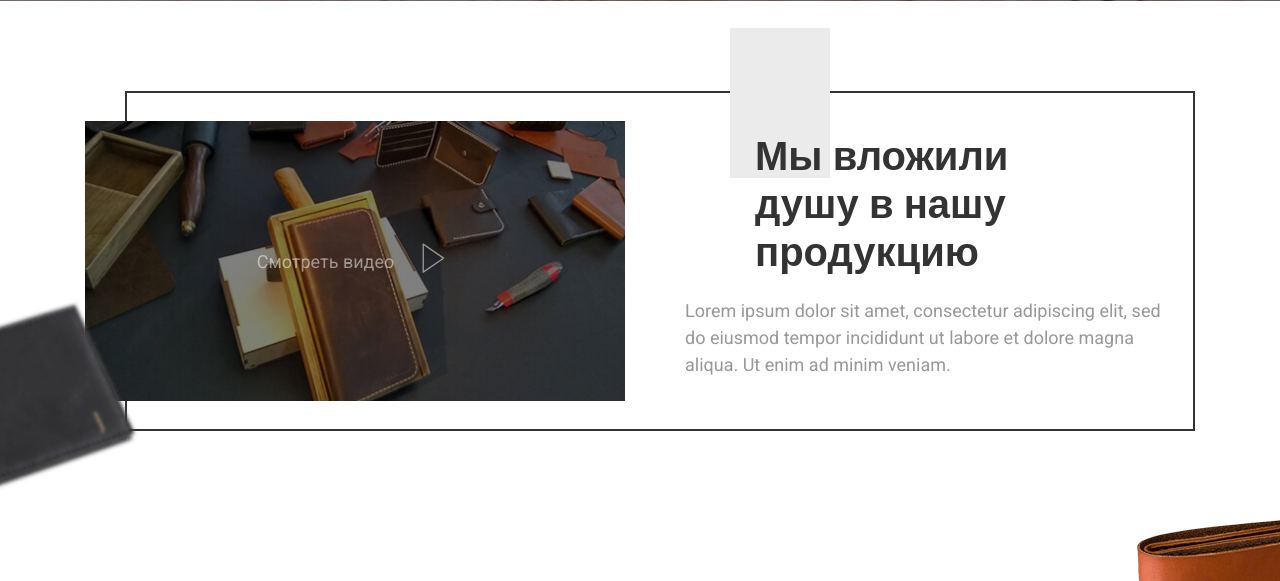
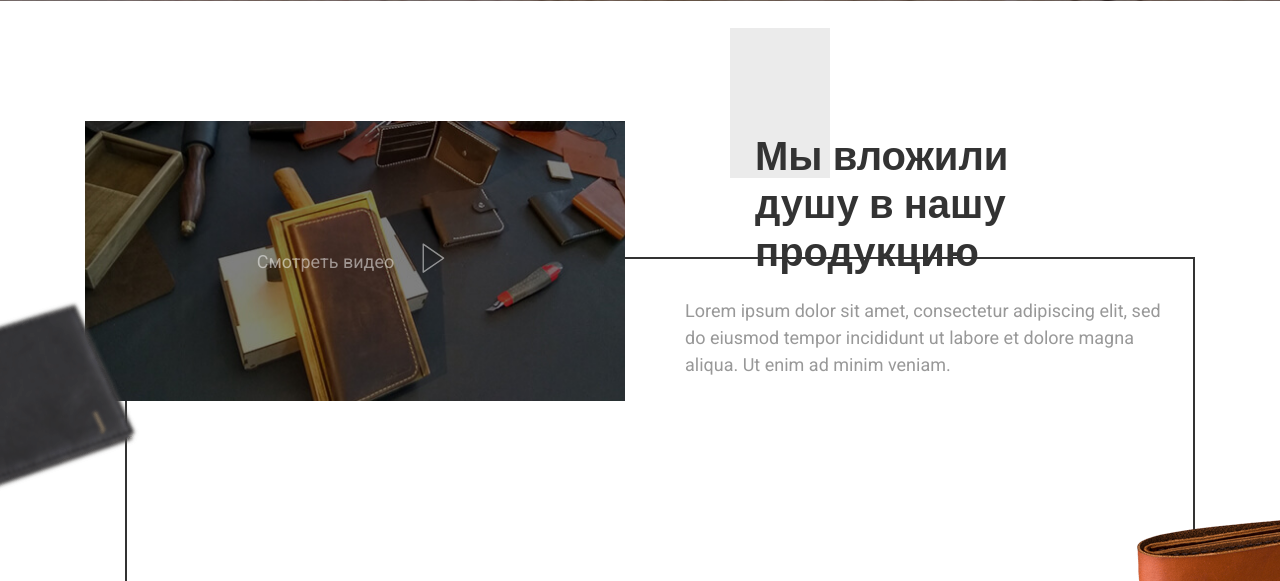
Before and after one commit to ifreeworklancer/miros, a PHP site: page / in a window 1280 px wide. Shown: the part 799-1380 px from the top of the page. Run offline with PHP 8.4, Linux system fonts and the light colour scheme.

Commit message:
second-commit

```diff
--- a/views/sections/about.php
+++ b/views/sections/about.php
@@ -26,7 +26,7 @@
                         </p>
                     </div>
                 </div>
-                <div class="decor-border"></div>
+                <div class="decor-border parallax-item" data-paroller-factor="0.2" data-paroller-type="foreground" data-paroller-direction="vertical"></div>
                 <div class="parallax-item about-parallax-item-left" data-paroller-factor="0.3" data-paroller-type="foreground" data-paroller-direction="vertical">
                     <img src="images/content/parallax/about/parallax-item-1.png" alt="">
                 </div>
```
